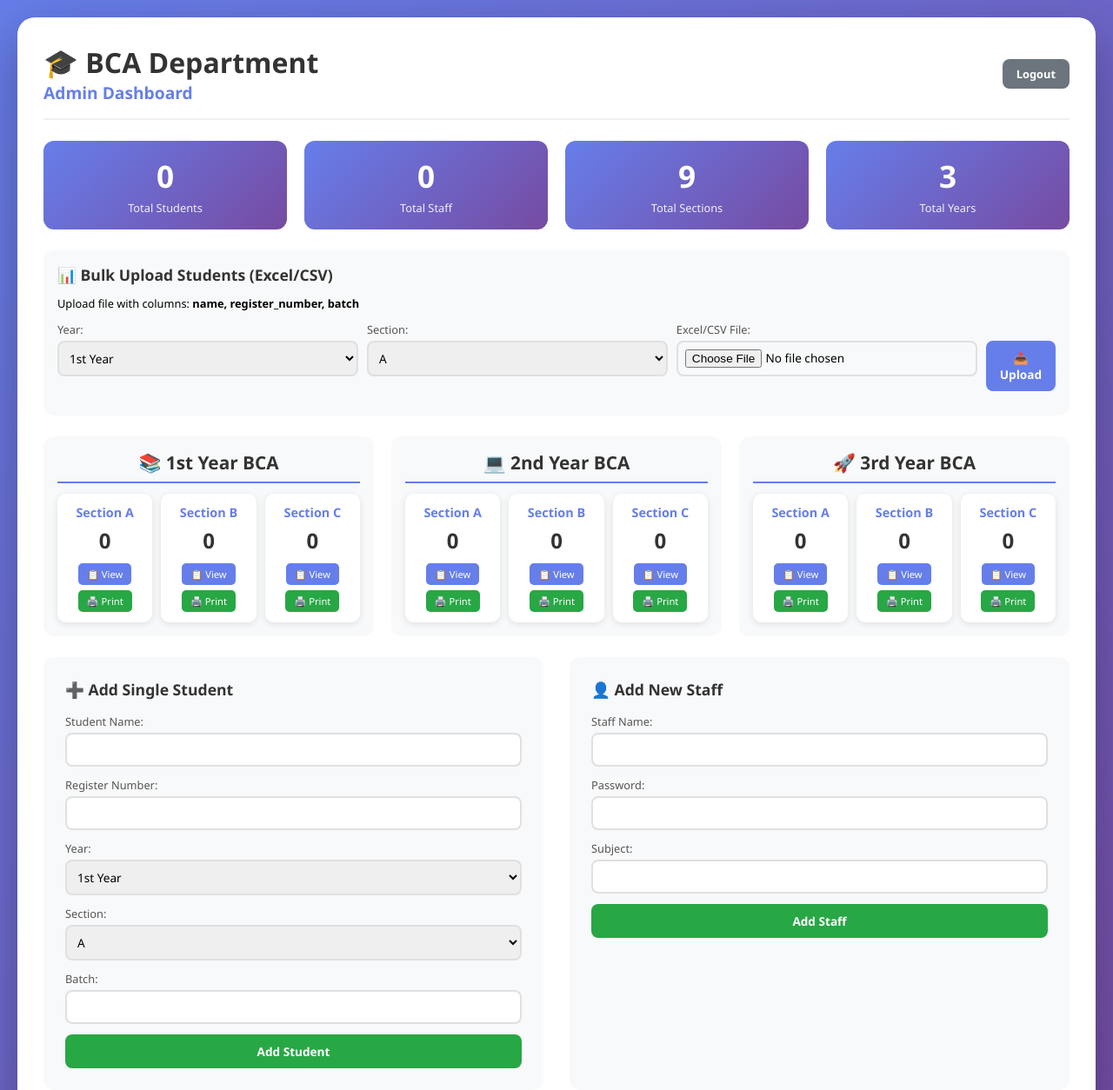
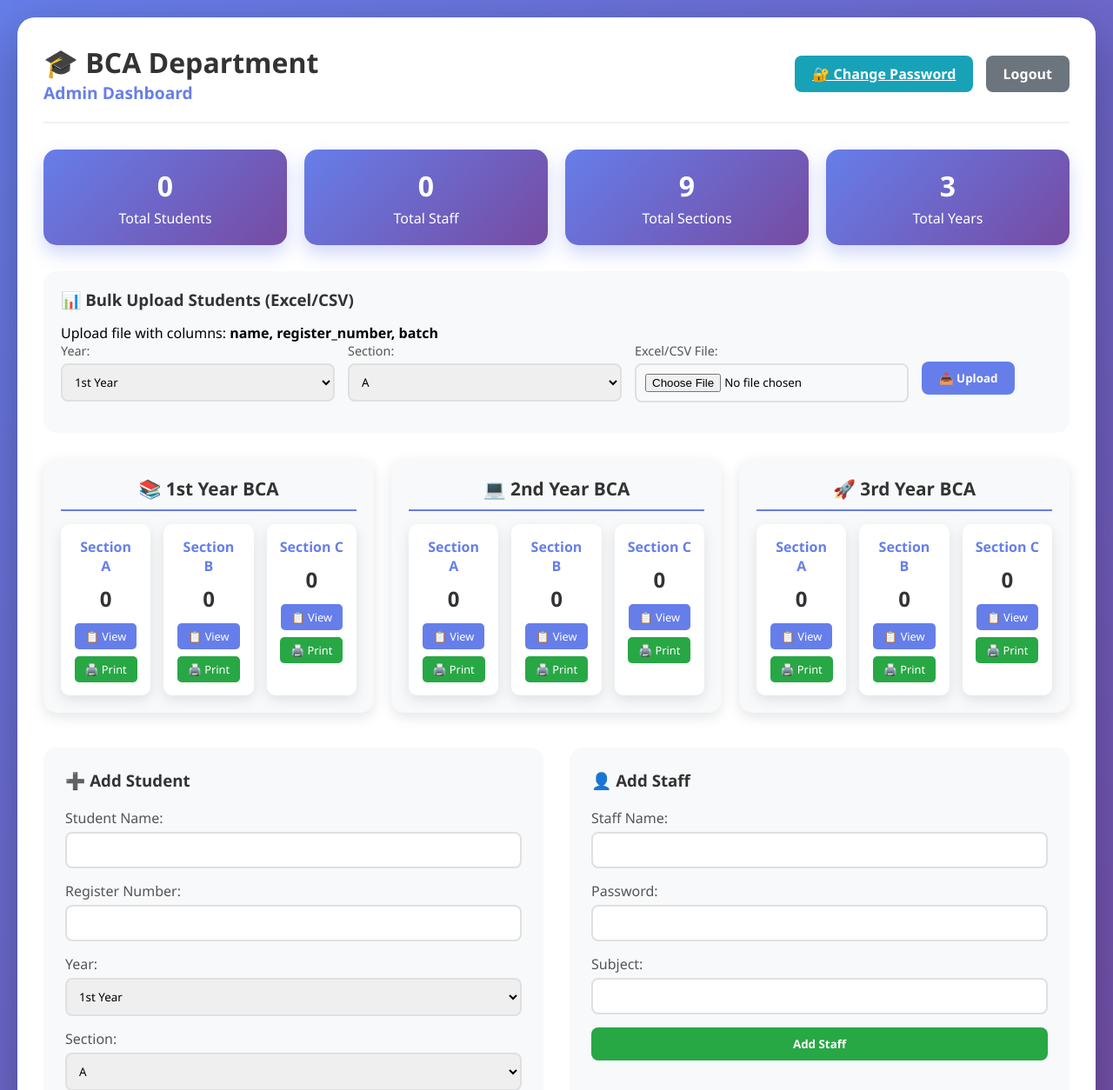
Before and after one commit to Dhiwakar4693/Dhiwakar4693-BCA_ATTENDANCE, a Flask app: page /admin_dashboard in a window 1280 px wide. Shown: the top 1254 px of the page at 87% size. Run offline with Flask 3, Linux system fonts and the light colour scheme; the visitor is signed in with stand-in values (Sample User, id 1).

Commit message:
admin_dashboard.html

```diff
--- a/templates/admin_dashboard.html
+++ b/templates/admin_dashboard.html
@@ -2,7 +2,7 @@
 <html lang="en">
 <head>
     <meta charset="UTF-8">
-    <meta name="viewport" content="width=device-width, initial-scale=1.0, user-scalable=yes, viewport-fit=cover">
+    <meta name="viewport" content="width=device-width, initial-scale=1.0, user-scalable=yes">
     <title>BCA Department - Admin Dashboard</title>
     <style>
         * {
@@ -15,7 +15,7 @@
         body {
             background: linear-gradient(135deg, #667eea 0%, #764ba2 100%);
             min-height: 100vh;
-            padding: 16px;
+            padding: 20px;
         }
 
         .container {
@@ -24,23 +24,23 @@
             box-shadow: 0 20px 60px rgba(0,0,0,0.3);
             max-width: 1400px;
             margin: 0 auto;
-            padding: 20px;
+            padding: 30px;
         }
 
         .header {
             display: flex;
             justify-content: space-between;
             align-items: center;
-            margin-bottom: 24px;
-            padding-bottom: 16px;
+            margin-bottom: 30px;
+            padding-bottom: 20px;
             border-bottom: 2px solid #f0f0f0;
             flex-wrap: wrap;
-            gap: 12px;
+            gap: 15px;
         }
 
         .header h1 {
             color: #333;
-            font-size: 1.5em;
+            font-size: 2em;
         }
 
         .header h1 span {
@@ -50,11 +50,10 @@
         }
 
         .alert {
-            padding: 12px 16px;
+            padding: 12px 20px;
             border-radius: 8px;
-            margin-bottom: 16px;
+            margin-bottom: 20px;
             text-align: center;
-            font-size: 0.85em;
         }
 
         .alert-success {
@@ -71,90 +70,91 @@
 
         .stats-container {
             display: grid;
-            grid-template-columns: repeat(2, 1fr);
-            gap: 12px;
-            margin-bottom: 24px;
+            grid-template-columns: repeat(4, 1fr);
+            gap: 20px;
+            margin-bottom: 30px;
         }
 
         .stat-card {
             background: linear-gradient(135deg, #667eea 0%, #764ba2 100%);
             color: white;
-            padding: 16px;
-            border-radius: 12px;
+            padding: 20px;
+            border-radius: 15px;
             text-align: center;
+            box-shadow: 0 10px 20px rgba(102, 126, 234, 0.3);
         }
 
         .stat-card h3 {
-            font-size: 1.6em;
-            margin-bottom: 4px;
-        }
-
-        .stat-card p {
-            font-size: 0.8em;
-            opacity: 0.9;
+            font-size: 2em;
+            margin-bottom: 5px;
         }
 
         .year-cards {
             display: grid;
-            grid-template-columns: 1fr;
-            gap: 16px;
-            margin-bottom: 24px;
+            grid-template-columns: repeat(3, 1fr);
+            gap: 20px;
+            margin-bottom: 30px;
         }
 
         .year-card {
             background: #f8f9fa;
-            border-radius: 12px;
-            padding: 16px;
+            border-radius: 15px;
+            padding: 20px;
+            box-shadow: 0 5px 15px rgba(0,0,0,0.1);
         }
 
         .year-card h3 {
             color: #333;
-            margin-bottom: 12px;
+            margin-bottom: 15px;
             text-align: center;
-            font-size: 1.2em;
-            padding-bottom: 8px;
+            font-size: 1.3em;
+            padding-bottom: 10px;
             border-bottom: 2px solid #667eea;
         }
 
         .sections {
             display: grid;
             grid-template-columns: repeat(3, 1fr);
-            gap: 10px;
+            gap: 15px;
         }
 
         .section-box {
             background: white;
             border-radius: 10px;
-            padding: 12px;
+            padding: 15px;
             text-align: center;
-            box-shadow: 0 2px 8px rgba(0,0,0,0.1);
+            box-shadow: 0 5px 15px rgba(0,0,0,0.1);
+            transition: transform 0.3s;
+        }
+
+        .section-box:hover {
+            transform: translateY(-5px);
         }
 
         .section-box h4 {
             color: #667eea;
-            margin-bottom: 6px;
-            font-size: 0.9em;
+            margin-bottom: 10px;
         }
 
         .section-box .count {
-            font-size: 1.2em;
+            font-size: 1.5em;
             font-weight: bold;
             color: #333;
         }
 
         .btn-group {
             display: flex;
-            gap: 6px;
+            gap: 8px;
             justify-content: center;
-            margin-top: 10px;
+            margin-top: 12px;
             flex-wrap: wrap;
         }
 
         .view-btn, .print-btn {
             display: inline-block;
-            padding: 5px 10px;
+            padding: 6px 12px;
             border-radius: 5px;
-            font-size: 0.7em;
+            font-size: 0.8em;
             text-decoration: none;
             transition: background 0.3s;
         }
@@ -171,93 +171,84 @@
 
         .upload-section {
             background: #f8f9fa;
-            padding: 16px;
-            border-radius: 12px;
-            margin-bottom: 24px;
+            padding: 20px;
+            border-radius: 15px;
+            margin-bottom: 30px;
         }
 
         .upload-section h3 {
-            margin-bottom: 12px;
+            margin-bottom: 15px;
             color: #333;
-            font-size: 1.1em;
-        }
-
-        .upload-section p {
-            font-size: 0.8em;
-            margin-bottom: 12px;
         }
 
         .upload-form {
             display: flex;
-            flex-direction: column;
-            gap: 10px;
+            gap: 15px;
+            flex-wrap: wrap;
+            align-items: flex-end;
         }
 
         .upload-form .form-group {
-            width: 100%;
+            flex: 1;
+            min-width: 150px;
         }
 
         .upload-form .form-group label {
             display: block;
-            margin-bottom: 4px;
-            font-size: 0.8em;
+            margin-bottom: 5px;
+            font-size: 0.9em;
             color: #555;
         }
 
         .upload-form input, .upload-form select {
             width: 100%;
-            padding: 8px;
+            padding: 10px;
             border: 2px solid #e0e0e0;
             border-radius: 8px;
-            font-size: 0.85em;
         }
 
         .admin-sections {
             display: grid;
-            grid-template-columns: 1fr;
-            gap: 20px;
-            margin: 24px 0;
+            grid-template-columns: 1fr 1fr;
+            gap: 30px;
+            margin: 40px 0;
         }
 
         .add-section {
             background: #f8f9fa;
-            padding: 20px;
-            border-radius: 12px;
+            padding: 25px;
+            border-radius: 15px;
         }
 
         .add-section h3 {
             color: #333;
-            margin-bottom: 16px;
-            font-size: 1.1em;
+            margin-bottom: 20px;
         }
 
         .form-group {
-            margin-bottom: 12px;
+            margin-bottom: 15px;
         }
 
         .form-group label {
             display: block;
-            margin-bottom: 4px;
+            margin-bottom: 5px;
             color: #555;
             font-weight: 500;
-            font-size: 0.8em;
         }
 
         .form-group input, .form-group select {
             width: 100%;
-            padding: 8px;
+            padding: 10px;
             border: 2px solid #e0e0e0;
             border-radius: 8px;
-            font-size: 0.85em;
         }
 
         .btn {
-            padding: 10px 16px;
+            padding: 10px 20px;
             border: none;
             border-radius: 8px;
             cursor: pointer;
             font-weight: 600;
-            font-size: 0.85em;
             transition: all 0.3s;
         }
 
@@ -277,8 +268,8 @@
             color: white;
             text-decoration: none;
             display: inline-block;
-            padding: 8px 16px;
-            font-size: 0.8em;
+            padding: 10px 20px;
+            border-radius: 8px;
         }
 
         .btn-danger {
@@ -287,7 +278,7 @@
             padding: 4px 10px;
             border-radius: 4px;
             text-decoration: none;
-            font-size: 0.7em;
+            font-size: 0.75em;
             transition: background 0.3s;
             display: inline-block;
         }
@@ -298,15 +289,10 @@
 
         .staff-table-container {
             background: #f8f9fa;
-            padding: 16px;
-            border-radius: 12px;
-            margin-top: 24px;
+            padding: 20px;
+            border-radius: 15px;
+            margin-top: 40px;
             overflow-x: auto;
-        }
-
-        .staff-table-container h3 {
-            margin-bottom: 12px;
-            font-size: 1.1em;
         }
 
         table {
@@ -315,50 +301,30 @@
             background: white;
             border-radius: 10px;
             overflow: hidden;
-            min-width: 400px;
         }
 
         th {
             background: #667eea;
             color: white;
-            padding: 10px;
+            padding: 12px;
             text-align: left;
-            font-size: 0.8em;
         }
 
         td {
-            padding: 8px;
+            padding: 10px;
             border-bottom: 1px solid #f0f0f0;
-            font-size: 0.8em;
         }
 
-        @media (min-width: 768px) {
-            body { padding: 20px; }
-            .container { padding: 30px; }
-            .header h1 { font-size: 2em; }
-            .stats-container { grid-template-columns: repeat(4, 1fr); gap: 20px; }
-            .stat-card h3 { font-size: 2.2em; }
-            .year-cards { grid-template-columns: repeat(3, 1fr); gap: 20px; }
-            .year-card h3 { font-size: 1.3em; }
-            .section-box .count { font-size: 1.5em; }
-            .upload-form { flex-direction: row; align-items: flex-end; gap: 15px; }
-            .upload-form .form-group { flex: 1; }
-            .admin-sections { grid-template-columns: repeat(2, 1fr); gap: 30px; }
-            .add-section { padding: 25px; }
-            .staff-table-container { padding: 20px; }
-        }
-
-        @media (max-width: 480px) {
-            .sections { grid-template-columns: 1fr; gap: 8px; }
-            .section-box { display: flex; justify-content: space-between; align-items: center; padding: 10px 15px; }
-            .section-box h4 { margin-bottom: 0; }
-            .section-box .count { font-size: 1.1em; }
-            .btn-group { margin-top: 0; }
-            .stats-container { grid-template-columns: repeat(2, 1fr); gap: 10px; }
-            .stat-card { padding: 12px; }
-            .stat-card h3 { font-size: 1.3em; }
-            th, td { padding: 6px; font-size: 0.7em; }
-            .btn-danger { padding: 3px 8px; font-size: 0.65em; }
+        @media (max-width: 768px) {
+            .stats-container, .year-cards, .admin-sections {
+                grid-template-columns: 1fr;
+            }
+            .sections {
+                grid-template-columns: 1fr;
+            }
+            .upload-form {
+                flex-direction: column;
+            }
         }
     </style>
 </head>
@@ -368,7 +334,10 @@
             <div>
                 <h1>🎓 BCA Department <span>Admin Dashboard</span></h1>
             </div>
-            <a href="{{ url_for('logout') }}" class="btn btn-secondary">Logout</a>
+            <div>
+                <a href="{{ url_for('change_password') }}" class="btn btn-primary" style="background: #17a2b8; margin-right: 10px;">🔐 Change Password</a>
+                <a href="{{ url_for('logout') }}" class="btn btn-secondary">Logout</a>
+            </div>
         </div>
 
         {% if session.upload_message %}
@@ -379,17 +348,29 @@
         {% endif %}
 
         <div class="stats-container">
-            <div class="stat-card"><h3>{{ total_students }}</h3><p>Total Students</p></div>
-            <div class="stat-card"><h3>{{ total_staff }}</h3><p>Total Staff</p></div>
-            <div class="stat-card"><h3>9</h3><p>Total Sections</p></div>
-            <div class="stat-card"><h3>3</h3><p>Total Years</p></div>
+            <div class="stat-card">
+                <h3>{{ total_students }}</h3>
+                <p>Total Students</p>
+            </div>
+            <div class="stat-card">
+                <h3>{{ total_staff }}</h3>
+                <p>Total Staff</p>
+            </div>
+            <div class="stat-card">
+                <h3>9</h3>
+                <p>Total Sections</p>
+            </div>
+            <div class="stat-card">
+                <h3>3</h3>
+                <p>Total Years</p>
+            </div>
         </div>
 
         <div class="upload-section">
             <h3>📊 Bulk Upload Students (Excel/CSV)</h3>
             <p>Upload file with columns: <strong>name, register_number, batch</strong></p>
             <div class="upload-form">
-                <form action="{{ url_for('upload_students') }}" method="POST" enctype="multipart/form-data" style="width: 100%; display: flex; flex-wrap: wrap; gap: 10px;">
+                <form action="{{ url_for('upload_students') }}" method="POST" enctype="multipart/form-data" style="display: flex; gap: 15px; flex-wrap: wrap; width: 100%;">
                     <div class="form-group" style="flex: 1;">
                         <label>Year:</label>
                         <select name="year" required>
@@ -440,30 +421,62 @@
 
         <div class="admin-sections">
             <div class="add-section">
-                <h3>➕ Add Single Student</h3>
+                <h3>➕ Add Student</h3>
                 <form action="{{ url_for('add_student') }}" method="POST">
-                    <div class="form-group"><label>Student Name:</label><input type="text" name="name" required></div>
-                    <div class="form-group"><label>Register Number:</label><input type="text" name="register_number" required></div>
-                    <div class="form-group"><label>Year:</label><select name="year"><option value="1st Year">1st Year</option><option value="2nd Year">2nd Year</option><option value="3rd Year">3rd Year</option></select></div>
-                    <div class="form-group"><label>Section:</label><select name="section"><option value="A">A</option><option value="B">B</option><option value="C">C</option></select></div>
-                    <div class="form-group"><label>Batch:</label><input type="text" name="batch" required></div>
+                    <div class="form-group">
+                        <label>Student Name:</label>
+                        <input type="text" name="name" required>
+                    </div>
+                    <div class="form-group">
+                        <label>Register Number:</label>
+                        <input type="text" name="register_number" required>
+                    </div>
+                    <div class="form-group">
+                        <label>Year:</label>
+                        <select name="year" required>
+                            <option value="1st Year">1st Year</option>
+                            <option value="2nd Year">2nd Year</option>
+                            <option value="3rd Year">3rd Year</option>
+                        </select>
+                    </div>
+                    <div class="form-group">
+                        <label>Section:</label>
+                        <select name="section" required>
+                            <option value="A">A</option>
+                            <option value="B">B</option>
+                            <option value="C">C</option>
+                        </select>
+                    </div>
+                    <div class="form-group">
+                        <label>Batch:</label>
+                        <input type="text" name="batch" required>
+                    </div>
                     <button type="submit" class="btn btn-success">Add Student</button>
                 </form>
             </div>
 
             <div class="add-section">
-                <h3>👤 Add New Staff</h3>
+                <h3>👤 Add Staff</h3>
                 <form action="{{ url_for('add_staff') }}" method="POST">
-                    <div class="form-group"><label>Staff Name:</label><input type="text" name="name" required></div>
-                    <div class="form-group"><label>Password:</label><input type="text" name="password" required></div>
-                    <div class="form-group"><label>Subject:</label><input type="text" name="subject" required></div>
+                    <div class="form-group">
+                        <label>Staff Name:</label>
+                        <input type="text" name="name" required>
+                    </div>
+                    <div class="form-group">
+                        <label>Password:</label>
+                        <input type="text" name="password" required>
+                    </div>
+                    <div class="form-group">
+                        <label>Subject:</label>
+                        <input type="text" name="subject" required>
+                    </div>
                     <button type="submit" class="btn btn-success">Add Staff</button>
                 </form>
             </div>
         </div>
 
         <div class="staff-table-container">
-            <h3>👥 All Staff</h3>
+            <h3>👥 Staff List</h3>
             <div style="overflow-x: auto;">
                 <table>
                     <thead>
@@ -481,7 +494,7 @@
                             <td>
                                 <a href="{{ url_for('delete_staff', staff_id=member.id) }}"
                                    class="btn btn-danger"
-                                   onclick="return confirm('⚠️ Delete staff member {{ member.name }}?\n\nThis action cannot be undone!')">
+                                   onclick="return confirm('Delete staff member {{ member.name }}?')">
                                     🗑️ Delete
                                 </a>
                             </td>
```
